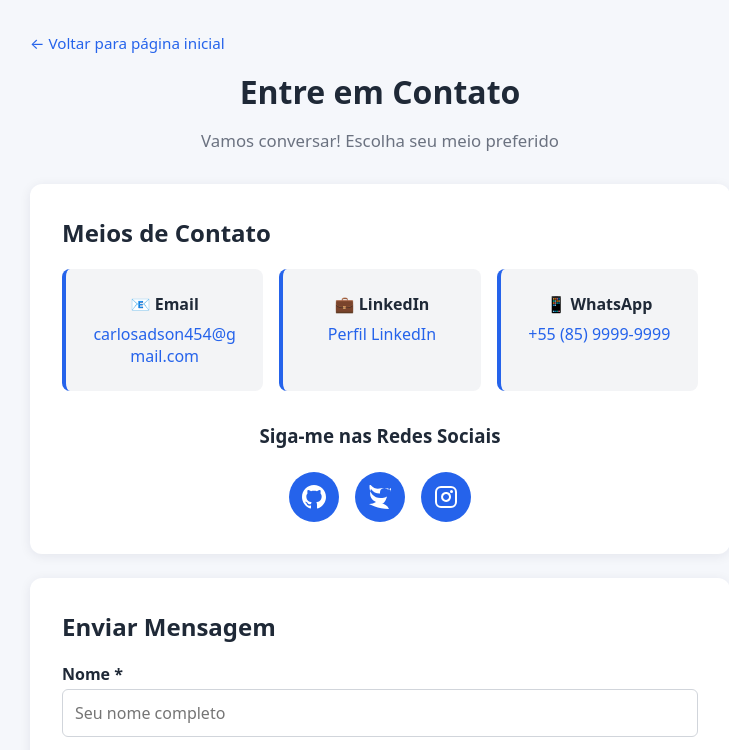
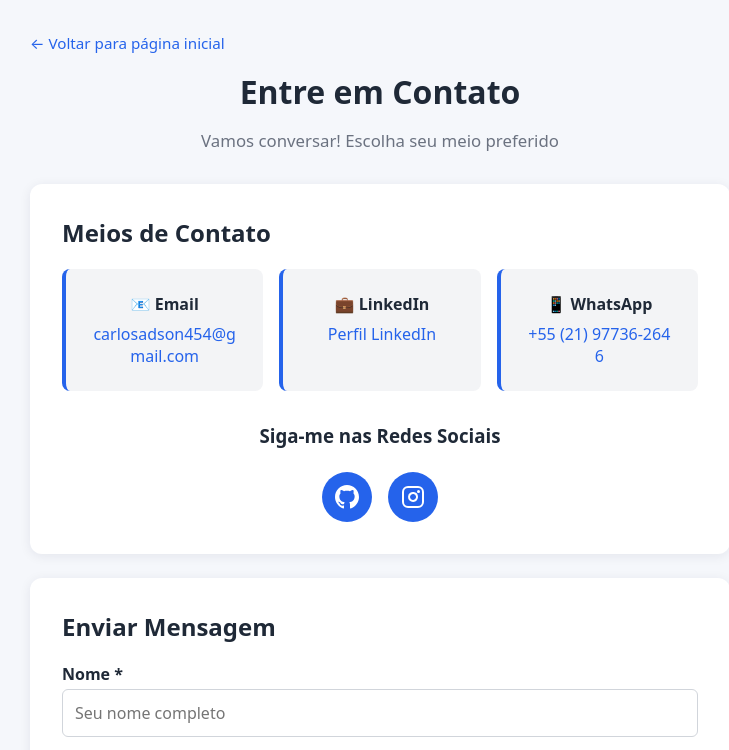
Before and after one commit to Amserauq/Adson, a plain HTML site: page contato.html in a window 1280 px wide. Shown: the top 750 px of the page, without its empty margins (260-989 px from the left). Drawn offline with Linux system fonts and the light colour scheme.

Commit message:
Fix HTML encoding issues in contato.html
Correção de dados pessoais

```diff
--- a/contato.html
+++ b/contato.html
@@ -62,24 +62,19 @@
 				</div>
 				<div class="contact-method">
 					<h3>📱 WhatsApp</h3>
-					<a href="https://wa.me/558599999999" target="_blank">+55 (85) 9999-9999</a>
+					<a href="https://wa.me/5521977362646" target="_blank">+55 (21) 97736-2646</a>
 				</div>
 			</div>
 
 			<!-- Redes Sociais -->
 			<h3 style="text-align:center;color:#1f2937;margin-top:1.5rem">Siga-me nas Redes Sociais</h3>
 			<div class="social-icons">
-				<a href="#" class="social-icon" title="GitHub" aria-label="GitHub">
+				<a href="https://github.com/Amserauq" class="social-icon" title="GitHub" aria-label="GitHub">
 					<svg fill="currentColor" viewBox="0 0 24 24">
 						<path d="M12 0c-6.626 0-12 5.373-12 12 0 5.302 3.438 9.8 8.207 11.387.599.111.793-.261.793-.577v-2.234c-3.338.726-4.033-1.416-4.033-1.416-.546-1.387-1.333-1.756-1.333-1.756-1.089-.745.083-.729.083-.729 1.205.084 1.839 1.237 1.839 1.237 1.07 1.834 2.807 1.304 3.492.997.107-.775.418-1.305.762-1.604-2.665-.305-5.467-1.334-5.467-5.931 0-1.311.469-2.381 1.236-3.221-.124-.303-.535-1.524.117-3.176 0 0 1.008-.322 3.301 1.23.957-.266 1.983-.399 3.003-.404 1.02.005 2.047.138 3.006.404 2.291-1.552 3.297-1.23 3.297-1.23.653 1.653.242 2.874.118 3.176.77.84 1.235 1.911 1.235 3.221 0 4.609-2.807 5.624-5.479 5.921.43.372.823 1.102.823 2.222v 3.293c0 .319.192.694.801.576 4.765-1.589 8.199-6.086 8.199-11.386 0-6.627-5.373-12-12-12z"/>
 					</svg>
 				</a>
-				<a href="#" class="social-icon" title="Twitter" aria-label="Twitter">
-					<svg fill="currentColor" viewBox="0 0 24 24">
-						<path d="M23 3a10.9 10.9 0 01-3.14 1.53 4.48 4.48 0 00-7.86 3v1A10.66 10.66 0 013 4s-4 9 5 13a11.64 11.64 0 01-7 2s9 5 20 5a9.5 9.5 0 00-9-5.5c4.75 2.25 7-7 7-7-2 1-4 1.6-6.5 1.6-6.5 0-11-5-11-11 0-1.1.1-2.2.3-3.2C7.1 6.3 12 3 16.5 3 20 3 23 4 23 7z"/>
-					</svg>
-				</a>
-				<a href="#" class="social-icon" title="Instagram" aria-label="Instagram">
+				<a href="https://www.instagram.com/carlos_adson0/" class="social-icon" title="Instagram" aria-label="Instagram">
 					<svg fill="currentColor" viewBox="0 0 24 24">
 						<rect x="2" y="2" width="20" height="20" rx="5" ry="5" fill="none" stroke="currentColor" stroke-width="2"/>
 						<path d="M16 11.37A4 4 0 1112.63 8 4 4 0 0116 11.37z" fill="none" stroke="currentColor" stroke-width="2"/>
```
